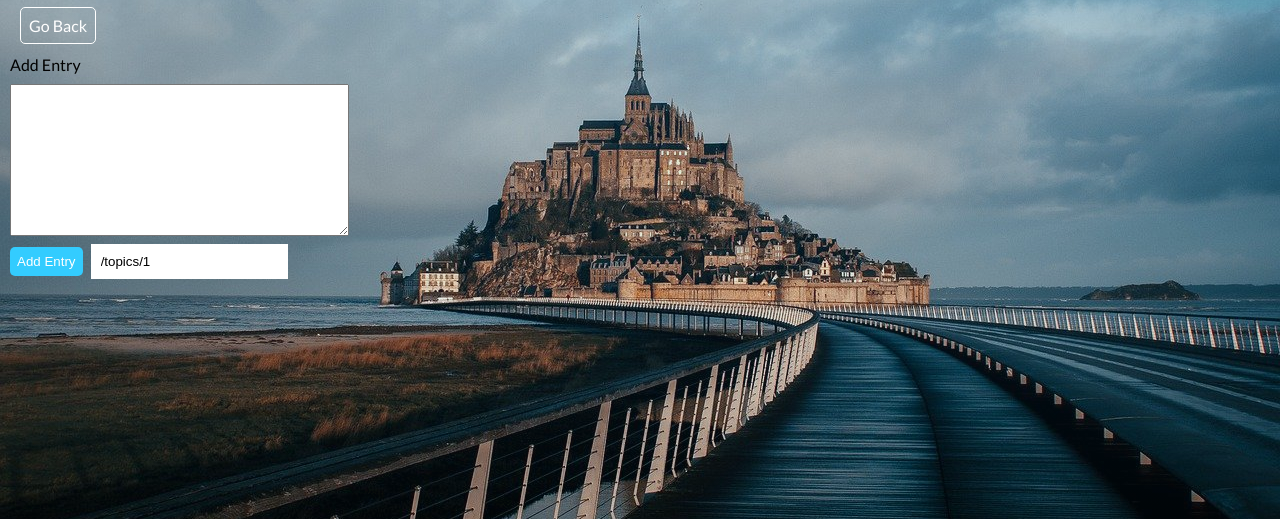
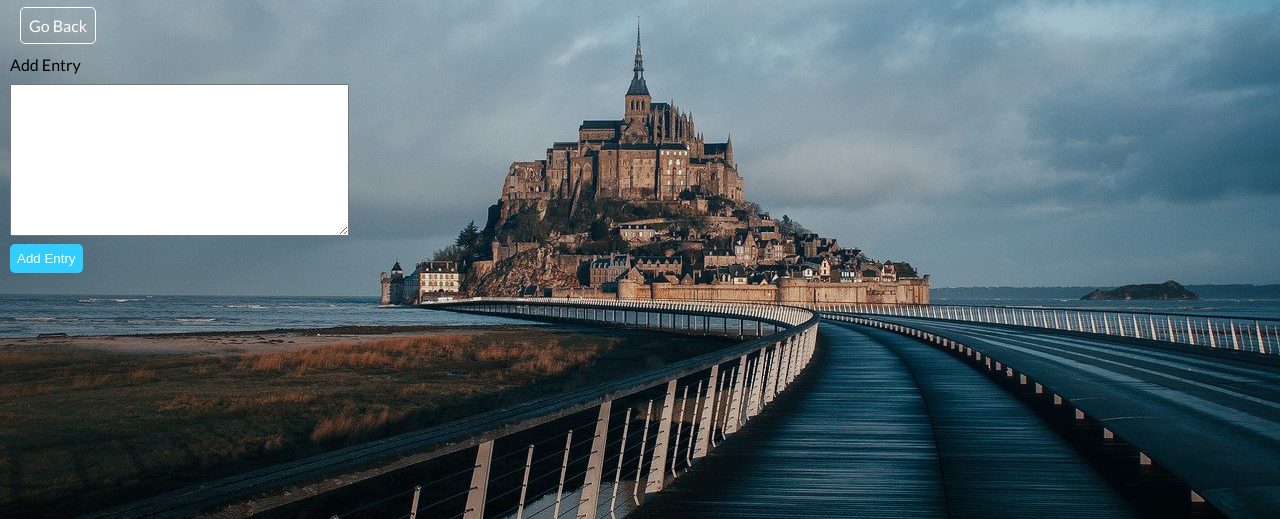
Before and after one commit to Mikeedozie/Learning_log, a Django app: a page that uses learning_logs/templates/new_entry.html in a window 1280 px wide. Shown: the part 163-682 px from the top of the page. Run offline with Django 4.2, Linux system fonts and the light colour scheme; a user stored in the database is signed in; tables that the repository leaves empty hold one stand-in row (values such as "Sample post").

```diff
--- a/learning_logs/templates/new_entry.html
+++ b/learning_logs/templates/new_entry.html
@@ -60,7 +60,7 @@
     {% csrf_token %}
     {{ form.as_p }}
     <button name='submit'>Add Entry</button>
-    <input tyoe='hidden' name='next' value = '{% url 'entries' topics.id %}' />
+    <input type='hidden' name='next' value = '{% url 'entries' topics.id %}' />
     </form>
     {% endblock %}
 </body>
```
